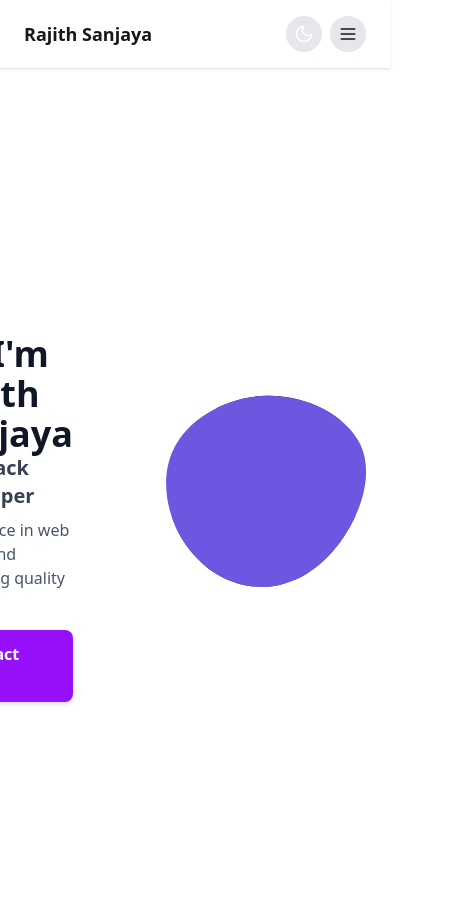
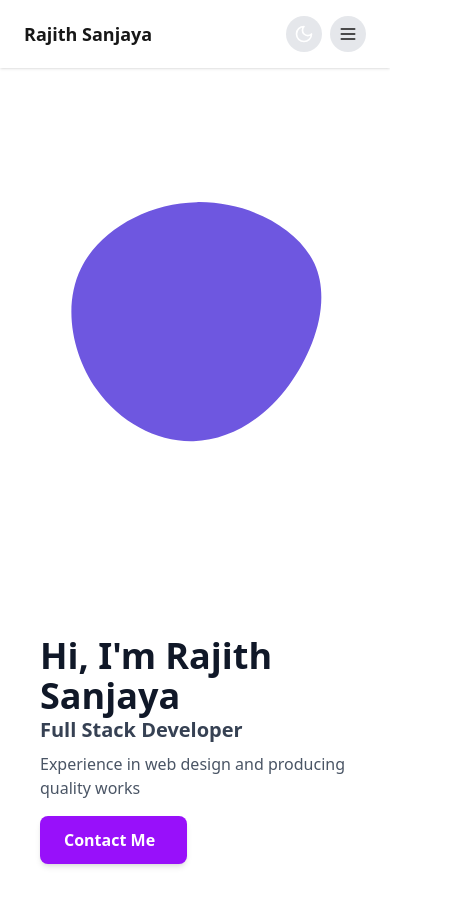
Before and after one commit to HypertextAssassinRajith/portfolio, a Next.js app: page / in a window 390 px wide. Shown: the top 906 px of the page, 457 px wide, since content can reach past the window. Built offline with nearby package versions, Linux system fonts and the light colour scheme.

Commit message:
feat: update Info component layout for improved responsiveness and adjust SVG scaling

```diff
--- a/app/components/info.tsx
+++ b/app/components/info.tsx
@@ -2,9 +2,8 @@
 
 import React, { useEffect, useState } from "react";
 import { useTheme } from "next-themes";
-import Profile from "@/app/assets/perfil.png"
-import Image from 'next/image'
-import Blob from '@/app/assets/blob.svg'
+import Profile from "@/app/assets/perfil.png";
+import Image from "next/image";
 
 export default function Info() {
   const { theme } = useTheme();
@@ -16,11 +15,11 @@ export default function Info() {
   if (!mounted) return null;
   return (
     <section
-      className={`flex flex-row md:flex-row items-center justify-center min-h-screen px-10 transition-colors duration-300 ${
+      className={`flex flex-col-reverse lg:flex-row items-center justify-evenly min-h-screen px-10 transition-colors duration-300 ${
         theme === "dark" ? "bg-gray-900 text-white" : "bg-white text-gray-900"
       }`}
     >
-      <div className="flex flex-col items-start md:w-1/2">
+      <div className="flex flex-col items-start lg:w-1/2">
         <div className="flex flex-col space-y-4 mb-6">
           <a
             href="https://linkedin.com/in/sanjaya-senanayaka-976a32193"
@@ -61,35 +60,34 @@ export default function Info() {
           Contact Me <i className="uil uil-envelope-upload"></i>
         </a>
       </div>
-      <div className="flex flex-col md:flex-row items-center justify-center">
-        <div className="md:w-1/2 flex justify-center relative mt-8 md:mt-0">
-            <div className="w-96 h-96 md:w-80 md:h-80 relative flex items-center justify-center">
-            <svg viewBox="0 0 300 300" xmlns="http://www.w3.org/2000/svg">
+      <div className="flex flex-col lg:flex-row items-center justify-center w-fit">
+        <div className="lg:w-fit flex justify-center relative mt-8 lg:mt-0">
+          <div className="w-96 h-96 lg:w-80 lg:h-80 relative flex items-center justify-center">
+            <svg viewBox="0 0 300 300" xmlns="http://www.w3.org/2000/svg" className="absolute">
               <defs>
                 <clipPath id="blobClip">
                   <path
                     d="M62.2,-39.8C71.1,-20.4,62.3,5.2,49,23.4C35.7,41.6,17.8,52.2,-0.8,52.7C-19.4,53.2,-38.8,43.4,-51.3,25.7C-63.7,8.1,-69.1,-17.5,-59.4,-37.3C-49.7,-57.2,-24.8,-71.3,0.9,-71.8C26.6,-72.3,53.2,-59.2,62.2,-39.8Z"
-                    transform="translate(150 150) scale(1.2)"
+                    transform="translate(100 100) scale(1.5)"
                   />
                 </clipPath>
               </defs>
-              <image
-                href={Profile.src}
-                x="50"
-                y="20"
-                width="200"
-                height="200"
-                clipPath="url(#blobClip)"
-              />
               <path
                 fill="#6E57E0"
                 d="M62.2,-39.8C71.1,-20.4,62.3,5.2,49,23.4C35.7,41.6,17.8,52.2,-0.8,52.7C-19.4,53.2,-38.8,43.4,-51.3,25.7C-63.7,8.1,-69.1,-17.5,-59.4,-37.3C-49.7,-57.2,-24.8,-71.3,0.9,-71.8C26.6,-72.3,53.2,-59.2,62.2,-39.8Z"
-                transform="translate(150 150) scale(1.2)"
+                transform="translate(150 150) scale(1.5)"
               />
             </svg>
-            </div>
+            {/* <Image
+              src={Profile.src}
+              alt="Profile Picture"
+              width={200}
+              height={200}
+              className="absolute z-10 rounded-full"
+            /> */}
+          </div>
         </div>
-    </div>
+      </div>
     </section>
   );
 }
```
Also changed, not shown: 1 other file (tests, documents, lock files or other folders).
